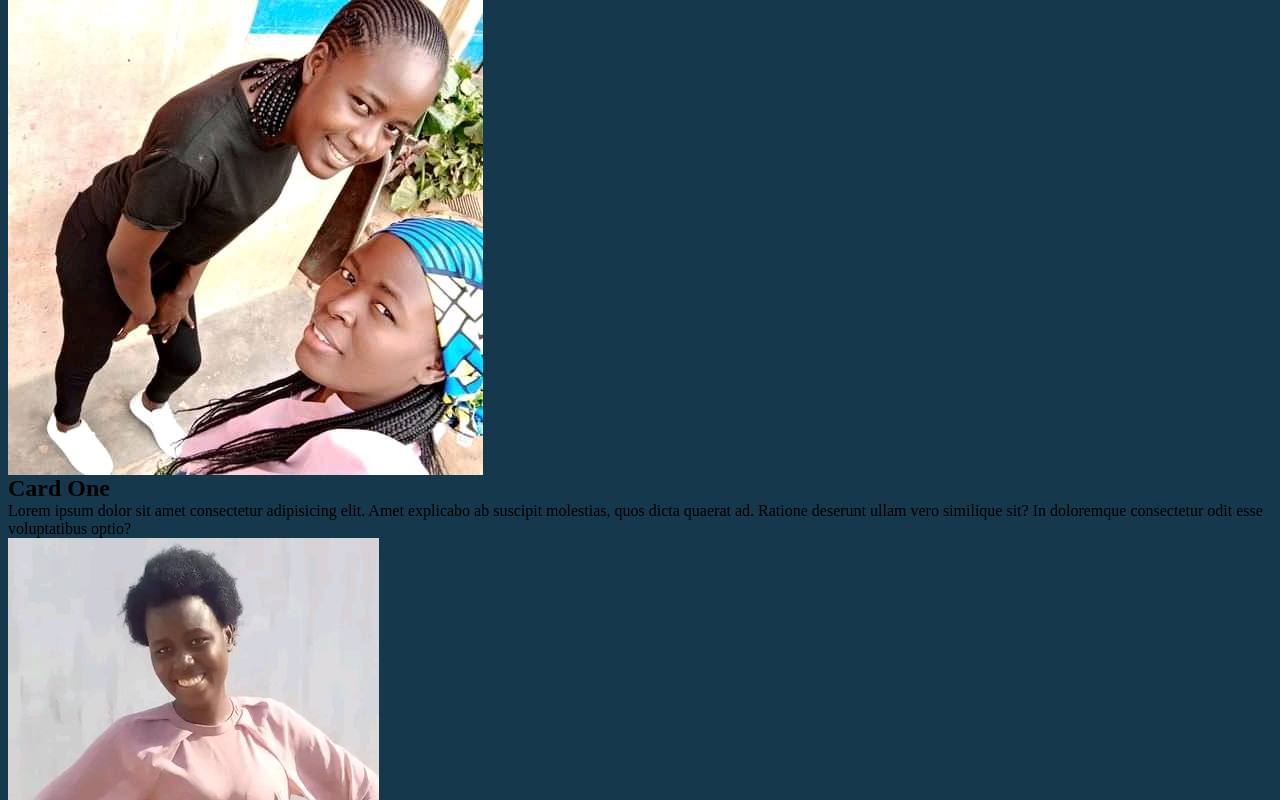
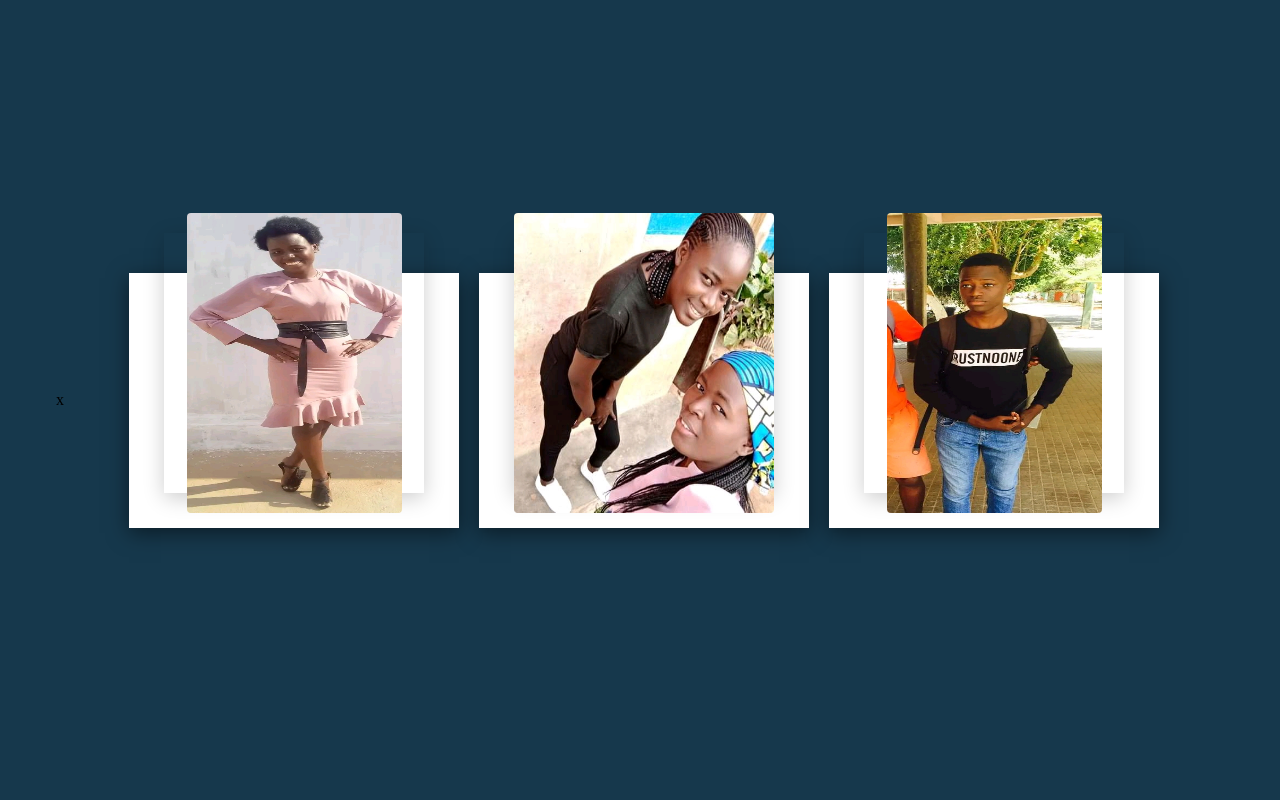
Before and after one commit to Felisberto3/Hover_In_Img, a plain HTML site: page index.html in a window 1280 px wide. Shown: the top 800 px of the page. Drawn offline with Linux system fonts and the light colour scheme.

Commit message:
Trabalho terminado

```diff
--- a/index.html
+++ b/index.html
@@ -12,11 +12,11 @@ x<!DOCTYPE html>
 
         <div class="card">
             <div class="imgBx">
-                <img src="imgs/1678108237251.jpg" alt="">
+                <img src="imgs/1687759018689.jpg" alt="">
             </div>
             <div class="content">
-                <h2>Card One </h2>
-                <p>Lorem ipsum dolor sit amet consectetur adipisicing elit.
+                <h2>Ana Alberto Calenge Muquinda</h2>
+                <p>  sit amet consectetur adipisicing elit.
                     Amet explicabo ab suscipit molestias, quos dicta quaerat ad.
                      Ratione deserunt ullam vero similique sit? In doloremque
                       consectetur odit esse voluptatibus optio?</p>
@@ -26,11 +26,11 @@ x<!DOCTYPE html>
 
         <div class="card">
             <div class="imgBx">
-                <img src="imgs/1687759018689.jpg" alt="">
+                <img src="imgs/1678108237251.jpg" alt="">
             </div>
             <div class="content">
-                <h2>Card One </h2>
-                <p>Lorem ipsum dolor sit amet consectetur adipisicing elit.
+                <h2>Domiana e Rosalina Alberto Calengue Muquinda</h2>
+                <p>Cara de uma é o rabo da outra!. sit amet consectetur adipisicing elit.
                     Amet explicabo ab suscipit molestias, quos dicta quaerat ad.
                      Ratione deserunt ullam vero similique sit? In doloremque
                       consectetur odit esse voluptatibus optio?</p>
@@ -42,8 +42,9 @@ x<!DOCTYPE html>
                 <img src="imgs/1687759303984.jpg" alt="">
             </div>
             <div class="content">
-                <h2>Card One </h2>
-                <p>Lorem ipsum dolor sit amet consectetur adipisicing elit.
+                <h2>Felisberto Alberto</h2>
+                <p><b>OBS : Isso de Calengue Muquinda é com elas, eu mbora fiquei no Felisberto Alberto.</b> </p>
+                <p> ipsum dolor sit amet consectetur adipisicing elit.
                     Amet explicabo ab suscipit molestias, quos dicta quaerat ad.
                      Ratione deserunt ullam vero similique sit? In doloremque
                       consectetur odit esse voluptatibus optio?</p>
--- a/style.css
+++ b/style.css
@@ -10,3 +10,66 @@ body{
     justify-content: center;
     background: #16384c;
 }
+
+.container
+{
+    width: 1100px;
+    display: flex;
+    align-items: center;
+    justify-content: center;
+    position: relative;
+    flex-wrap: wrap;
+    padding: 30px;
+}
+
+.container .card{
+    max-width: 300px;
+    height: 215px;
+    position: relative;
+
+    margin: 30px 10px;
+    padding: 20px 15px;
+    display: flex;
+    flex-direction: column;
+    align-items: center;
+    box-shadow: 0 5px 20px rgba(0, 0, 0, 0.5);
+    background: #fff;
+    transition: 0.3s ease-in-out;
+}
+.container .card:hover{
+    height: 420px;
+}
+.container .card .imgBx
+{
+    position: relative;
+    width: 260px;
+    height: 260px;
+    display: flex;
+    align-items: center;
+    justify-content: center;
+    top: -60px;
+    box-shadow: 0 5px 20px rgba(0, 0, 0, 0.2);
+    z-index: 1;
+
+}
+.container .card .imgBx  img{
+    min-width: 215px;
+    height: 300px;
+    border-radius: 4px;
+}
+.container .card .content
+{
+    position: relative;
+    margin-top: -140px;
+    padding: 0 15px;
+    text-align: center;
+    color: #111;
+    visibility: hidden;
+    transition: .3s ease-in-out;
+}
+.container .card:hover .content
+{
+    visibility: visible;
+    margin-top: -20px;
+    transition-delay: 0.3s;
+}
```
